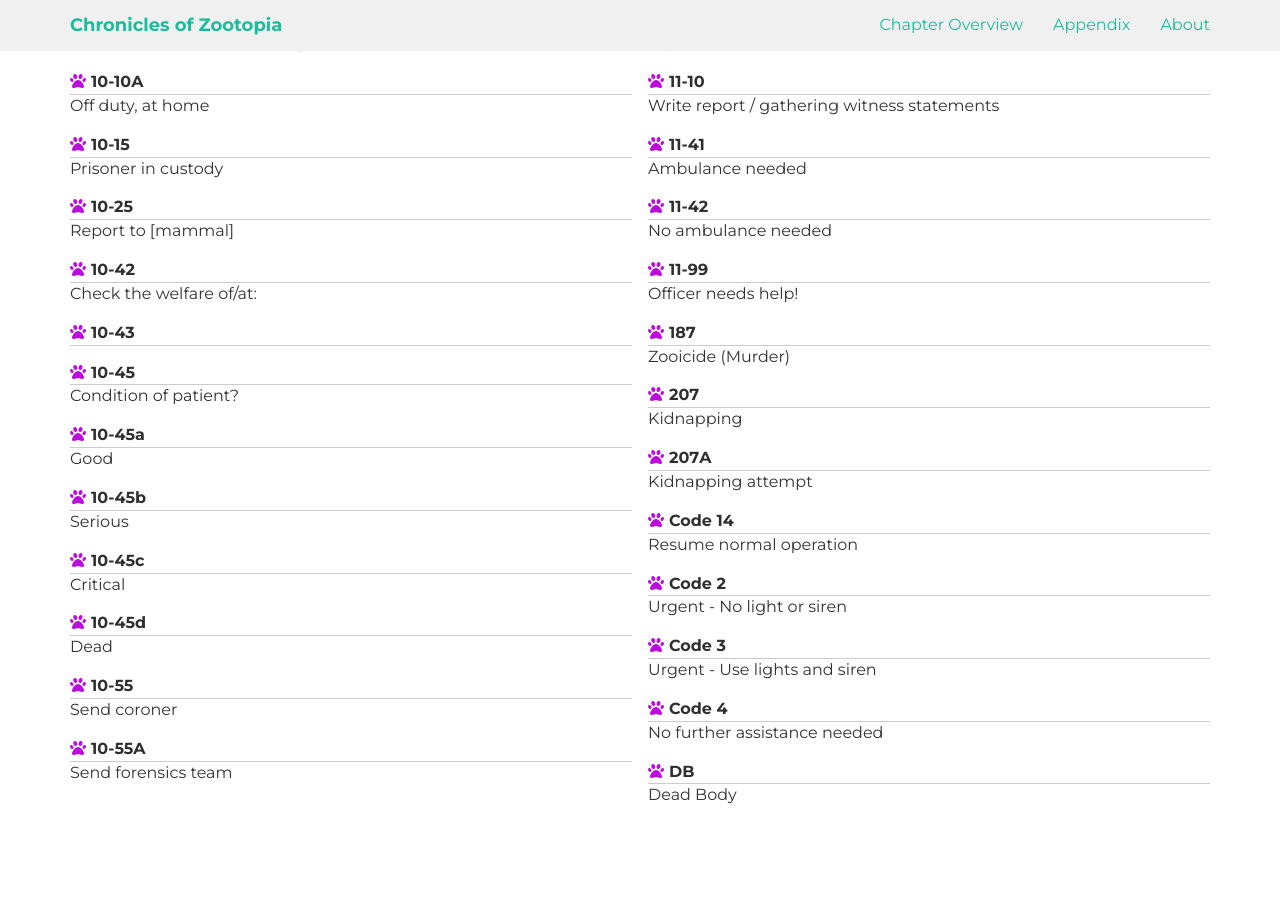
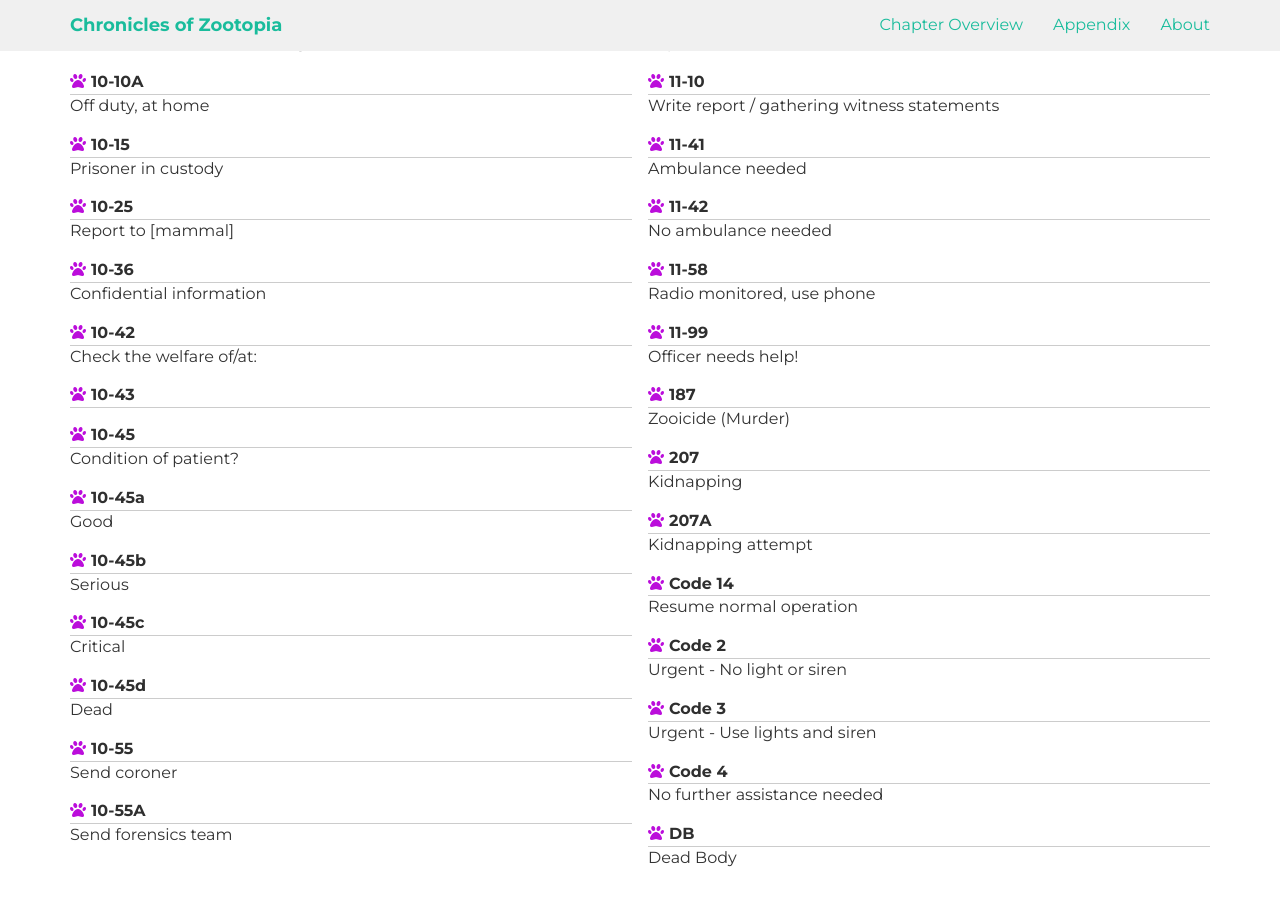
Before and after one commit to Anheledir/ChroniclesOfZootopia, a Jekyll site: the page built from appendix/policecodes.md, in a window 1280 px wide and 900 px high, scrolled down 976 px. Built offline with Jekyll 4.4.1, drawn with Linux system fonts in a browser that asks for light colours; nearby versions of some CDN libraries.

Commit message:
added policecodes

```diff
--- a/_data/policecodes.yml
+++ b/_data/policecodes.yml
@@ -8,6 +8,8 @@
   description: "Off duty, at home"
 - code: "10-15"
   description: "Prisoner in custody"
+- code: "10-36"
+  description: "Confidential information"
 - code: "10-42"
   description: "Check the welfare of/at:"
 - code: "10-43"
@@ -45,6 +47,8 @@
   description: "Ambulance needed"
 - code: "11-42"
   description: "No ambulance needed"
+- code: "11-58"
+  description: "Radio monitored, use phone"
 - code: "11-99"
   description: "Officer needs help!"
 
```
